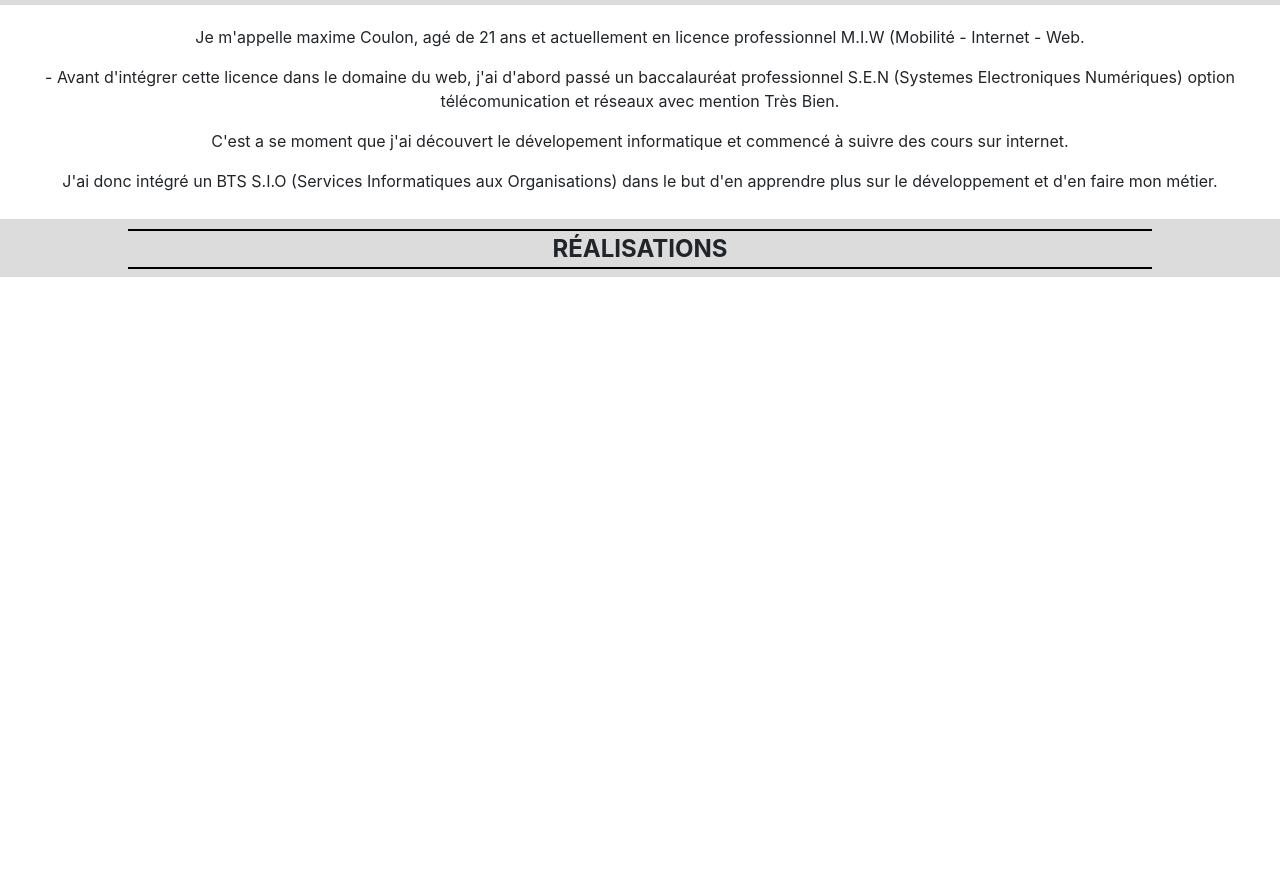
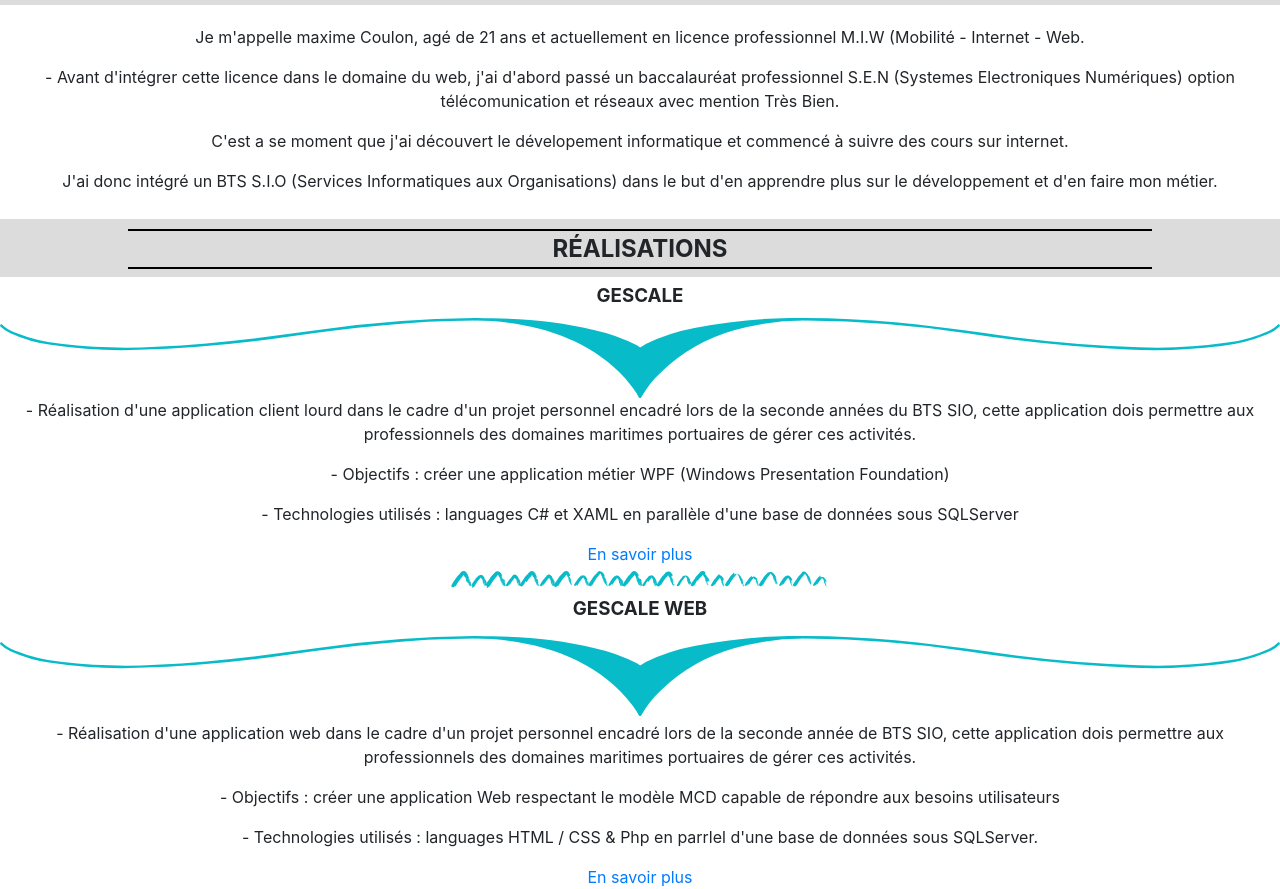
Before and after one commit to Skiiners06/Portfolio, a plain HTML site: page index.html in a window 1280 px wide. Shown: the part 646-1535 px from the top of the page. Before the commit the page ends 923 px from the top, so only its background shows below. Drawn offline with Linux system fonts and the light colour scheme.

Commit message:
ajout section Réalisation

```diff
--- a/css/style.css
+++ b/css/style.css
@@ -68,6 +68,28 @@ h2{
   margin-top: 20px;
 }
 
+.realisation{
+  display:flex;
+  flex-direction:column;
+}
+
+.gescaleL,.gescaleWeb{
+  display: flex;
+  flex-direction: column;
+  text-align: center;
+}
+
+.gescaleL,.gescaleWeb>img{
+  padding-top:5px;
+  padding-bottom: 5px;
+}
+
+
+h3{
+  text-transform: uppercase;
+  text-align:center;
+}
+
 @media screen and (min-width: 480px){
 
 }
--- a/index.html
+++ b/index.html
@@ -57,6 +57,33 @@
         <h2> réalisations </h2>
     </div>
 
+    <div class="realisation">
+        <div class="gescaleL">
+            <h3>Gescale</h3>
+            <img src="./img/Separateur.svg">
+            <p>- Réalisation d'une application client lourd dans le cadre d'un projet personnel encadré
+            lors de la seconde années du BTS SIO, cette application dois permettre aux professionnels
+            des domaines maritimes portuaires de gérer ces activités.</p>
+            <p>- Objectifs : créer une application métier WPF (Windows Presentation Foundation)</p>
+            <p> - Technologies utilisés : languages C# et XAML en parallèle d'une base de données sous SQLServer</p>
+            <a href="#"> En savoir plus </a>
+            <div class="separateurMontagne">
+                <img src="./img/SeparateurMontagne.svg">
+            </div>
+        </div>
+
+        <div class="gescaleWeb">
+            <h3>Gescale Web</h3>
+            <img src="./img/Separateur.svg">
+            <p>- Réalisation d'une application web dans le cadre d'un projet personnel encadré lors de la seconde année
+            de BTS SIO, cette application dois permettre aux professionnels des domaines maritimes portuaires
+            de gérer ces activités.</p>
+            <p>- Objectifs : créer une application Web respectant le modèle MCD capable de répondre aux besoins utilisateurs</p>
+            <p>- Technologies utilisés : languages HTML / CSS & Php en parrlel d'une base de données sous SQLServer.</p>
+            <a href="#">En savoir plus</a>
+        </div>
+    </div>
+
 </div>
 
 </body>
```
